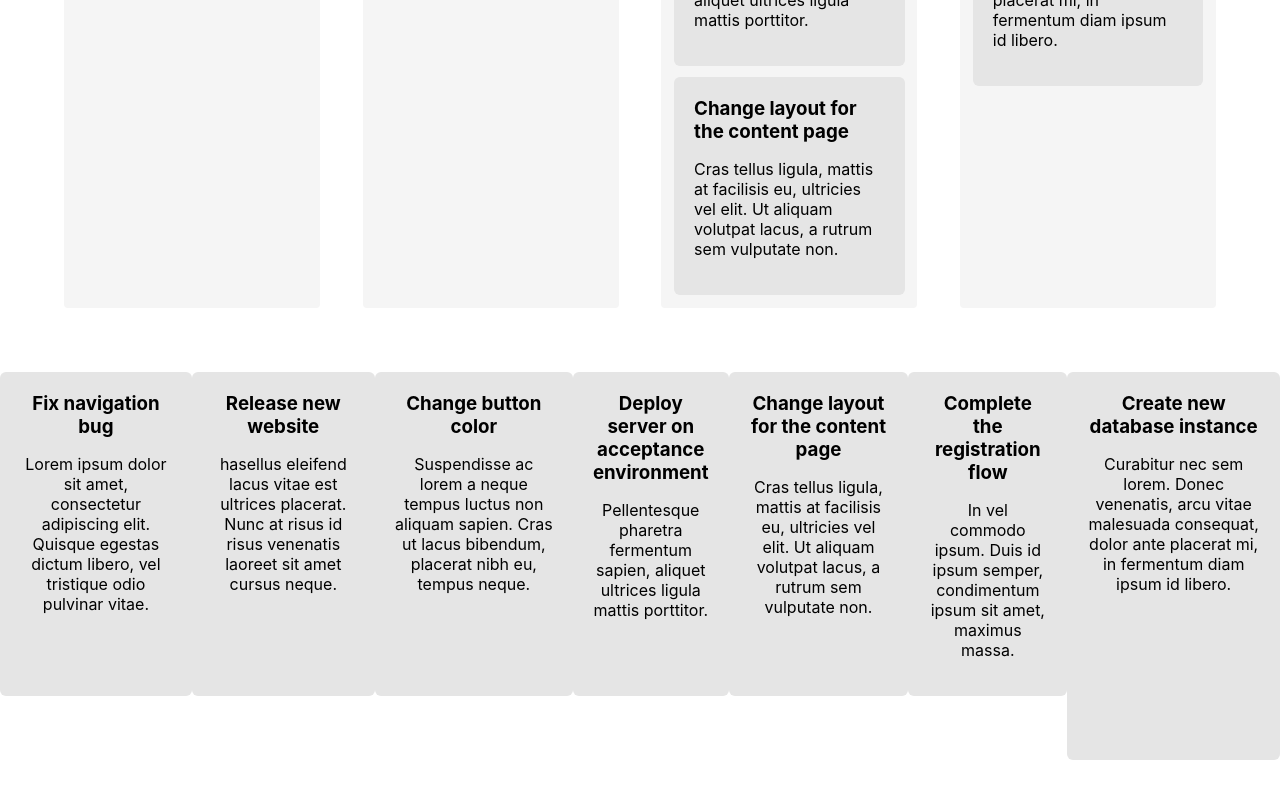
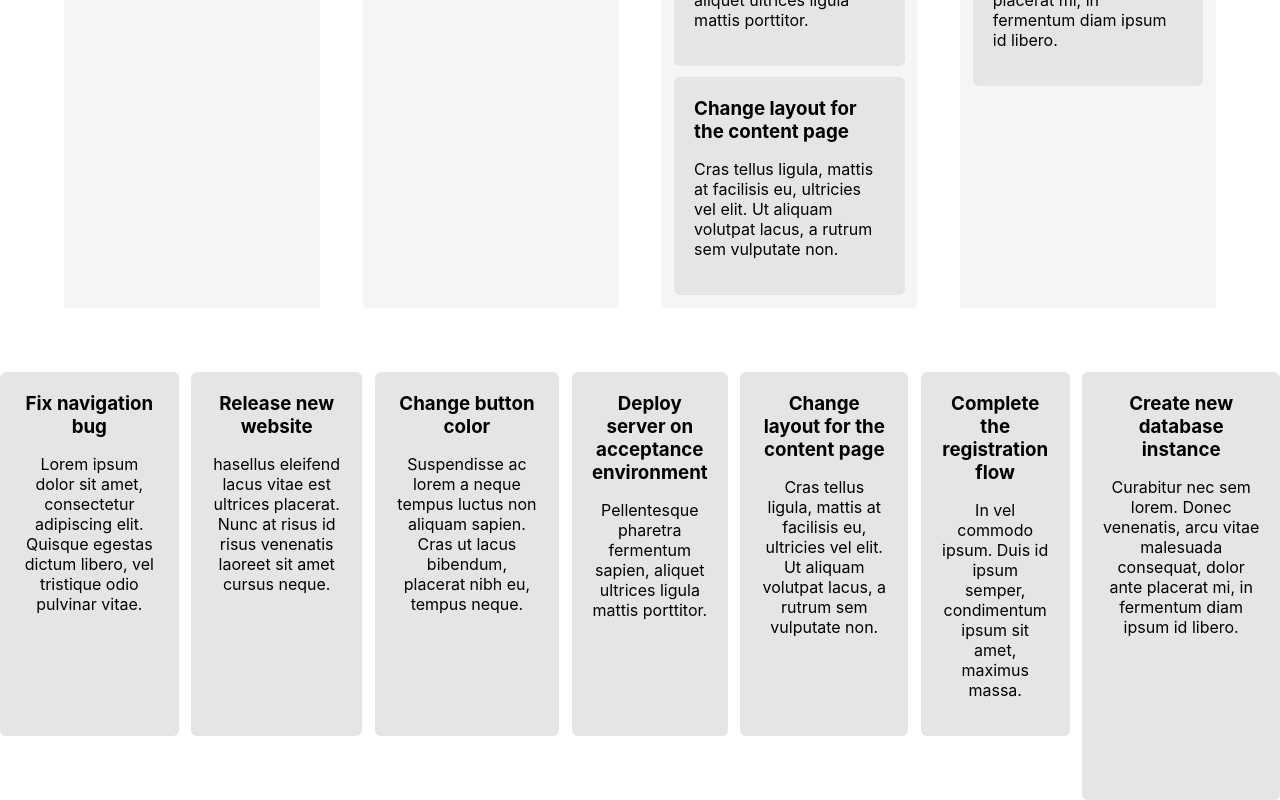
Before and after one commit to Angelica137/kanban, a React (Create React App) app: page / in a window 1280 px wide. Shown: the part 672-1472 px from the top of the page. Before the commit the page ends 1432 px from the top, so only its background shows below. Built offline with nearby package versions, Linux system fonts and the light colour scheme.

Commit message:
add a right margin to tickets

```diff
--- a/src/components/Ticket/Ticket.js
+++ b/src/components/Ticket/Ticket.js
@@ -8,6 +8,7 @@
 
   &:not(:last-child) {
     margin-bottom: 5%;
+    margin-right: ${(props) => (!!props.marginRight ? "1%" : "0")};
   }
 `;
 
@@ -20,8 +21,8 @@
   width: 100%;
 `;
 
-const Ticket = ({ ticket }) => (
-  <TicketWrapper>
+const Ticket = ({ marginRight, ticket }) => (
+  <TicketWrapper marginRight={marginRight}>
     <Title>{ticket.title}</Title>
     <Body>{ticket.body}</Body>
   </TicketWrapper>
--- a/src/containers/Tickets.js
+++ b/src/containers/Tickets.js
@@ -20,7 +20,7 @@
   <TicketsWrapper>
     {(loading || error) && <Alert>{loading ? "Loading..." : error}</Alert>}
     {data.map((ticket) => (
-      <Ticket key={ticket.id} ticket={ticket} />
+      <Ticket key={ticket.id} marginRight ticket={ticket} />
     ))}
   </TicketsWrapper>
 );
```
